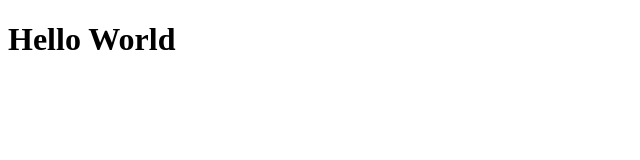
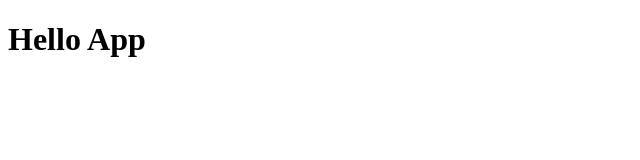
Before and after one commit to justtoconfirm/react-components, a React (Create React App) app: page / in a window 1280 px wide. Shown: the top 160 px of the page, without its empty margins (0-640 px from the left). Built offline with nearby package versions, Linux system fonts and the light colour scheme.

Commit message:
App component created and imported into the index.js file

```diff
--- /dev/null
+++ b/src/App.js
@@ -0,0 +1,13 @@
+import react from 'react';
+
+const App = () => {
+
+	return (
+
+		<h1>Hello App</h1>
+
+	);
+
+};
+
+export default App;
--- a/src/index.js
+++ b/src/index.js
@@ -1,7 +1,8 @@
 import React from 'react';
 import { render } from 'react-dom';
+import App from './App';
 
 render(
-	<h1>Hello World</h1>,
+	<App />,
 	document.getElementById('root')
 );
```
